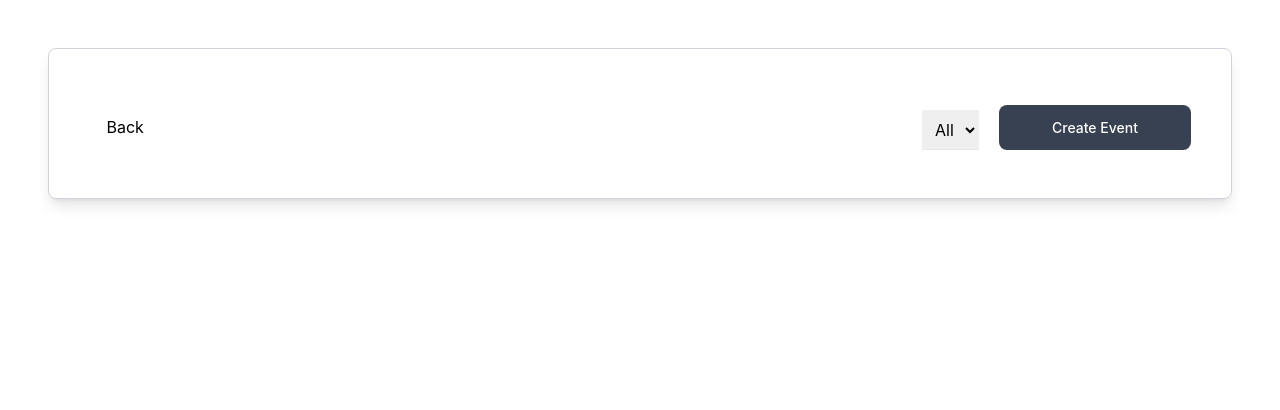
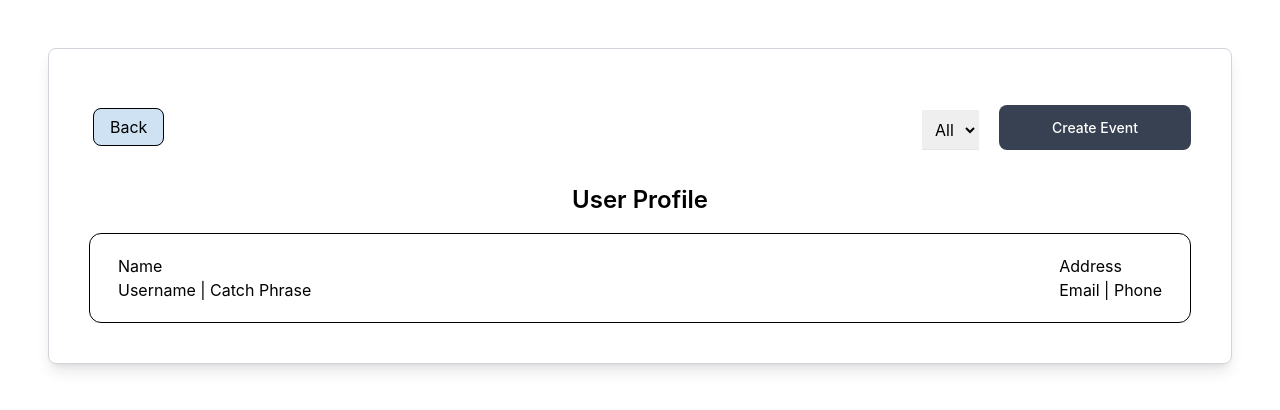
Before and after one commit to TanzihSheikh28/postTask, a React (Create React App) app: page /user/details in a window 1280 px wide. Shown: the top 410 px of the page. Built offline with nearby package versions, Linux system fonts and the light colour scheme.

Commit message:
Add custom color and user profile ui

```diff
--- a/src/components/user-component/UserComponentStyle.css
+++ b/src/components/user-component/UserComponentStyle.css
@@ -14,7 +14,7 @@ i {
 }
 
 .table-row {
-    background-color: #CFE2F3;
+    background-color: var(--sky-blue)
 }
 
 .col-1 {
--- a/src/components/user-component/UserDetails.js
+++ b/src/components/user-component/UserDetails.js
@@ -11,8 +11,8 @@ export default function UserDetails() {
                     <div class="grid grid-cols-12 flex justify-between items-center">
                         <div class="col-span-12 md:col-span-12 lg:col-span-6 mt-1.5">
                             <div className="d-flex justify-content-start mx-1">
-                                <div role="button" className="text-decoration-none">
-                                    <span className="go-back-option" onClick={() => { navigate(-1) }}>&nbsp;&nbsp;&nbsp;Back</span>
+                                <div className="text-decoration-none">
+                                    <span className="bg-sky-blue cursor-pointer px-4 rounded-lg py-2 border border-black" onClick={() => { navigate(-1) }}>Back</span>
                                 </div>
                             </div>
                         </div>
@@ -37,11 +37,40 @@ export default function UserDetails() {
                         </div>
                     </div>
 
-                    <div>
+                    <div className="mt-7">
+                        <div>
+                            <div className="text-center">
+                                <p className="text-24 font-semibold">
+                                    User Profile
+                                </p>
+                            </div>
 
+                            <div className="border border-black rounded-xl mt-5">
+                                <div class="grid grid-cols-1 md:grid-cols-2 lg:grid-cols-2 gap-2 md:gap-4 lg:gap-6 px-7 py-5 flex items-center">
+                                    <div class="w-full">
+                                        <div>
+                                            <p>Name</p>
+                                        </div>
+                                        <div>
+                                            <span>Username | Catch Phrase</span>
+                                        </div>
+                                    </div>
+                                    <div class="w-full float-right flex justify-end">
+                                        <div>
+                                            <div>
+                                                <p>Address</p>
+                                            </div>
+                                            <div>
+                                                <span>Email | Phone</span>
+                                            </div>
+                                        </div>
+                                    </div>
+                                </div>
+                            </div>
+                        </div>
                     </div>
-                </div >
-            </div >
+                </div>
+            </div>
         </>
     )
 }
--- a/src/index.css
+++ b/src/index.css
@@ -8,6 +8,10 @@
   html {
     font-family: Poppins, system-ui, sans-serif;
   }
+}
+
+:root {
+  --sky-blue: #CFE2F3;
 }
 
 body {
--- a/tailwind.config.js
+++ b/tailwind.config.js
@@ -30,6 +30,9 @@ module.exports = {
         '24': ['24px', {
           lineHeight: '27px',
         }],
+      },
+      colors: {
+        'sky-blue': '#CFE2F3'
       }
     },
   },
```
